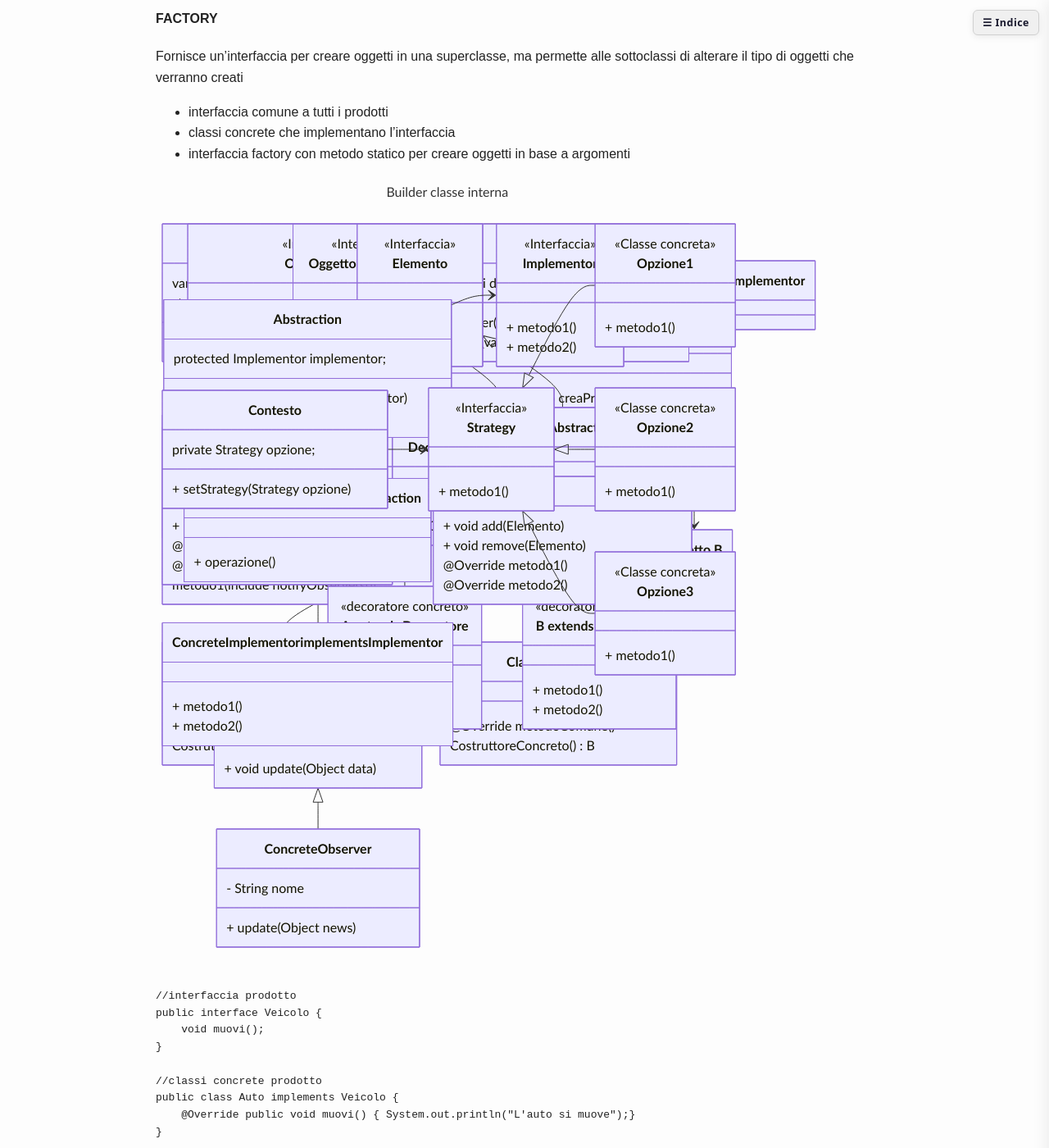
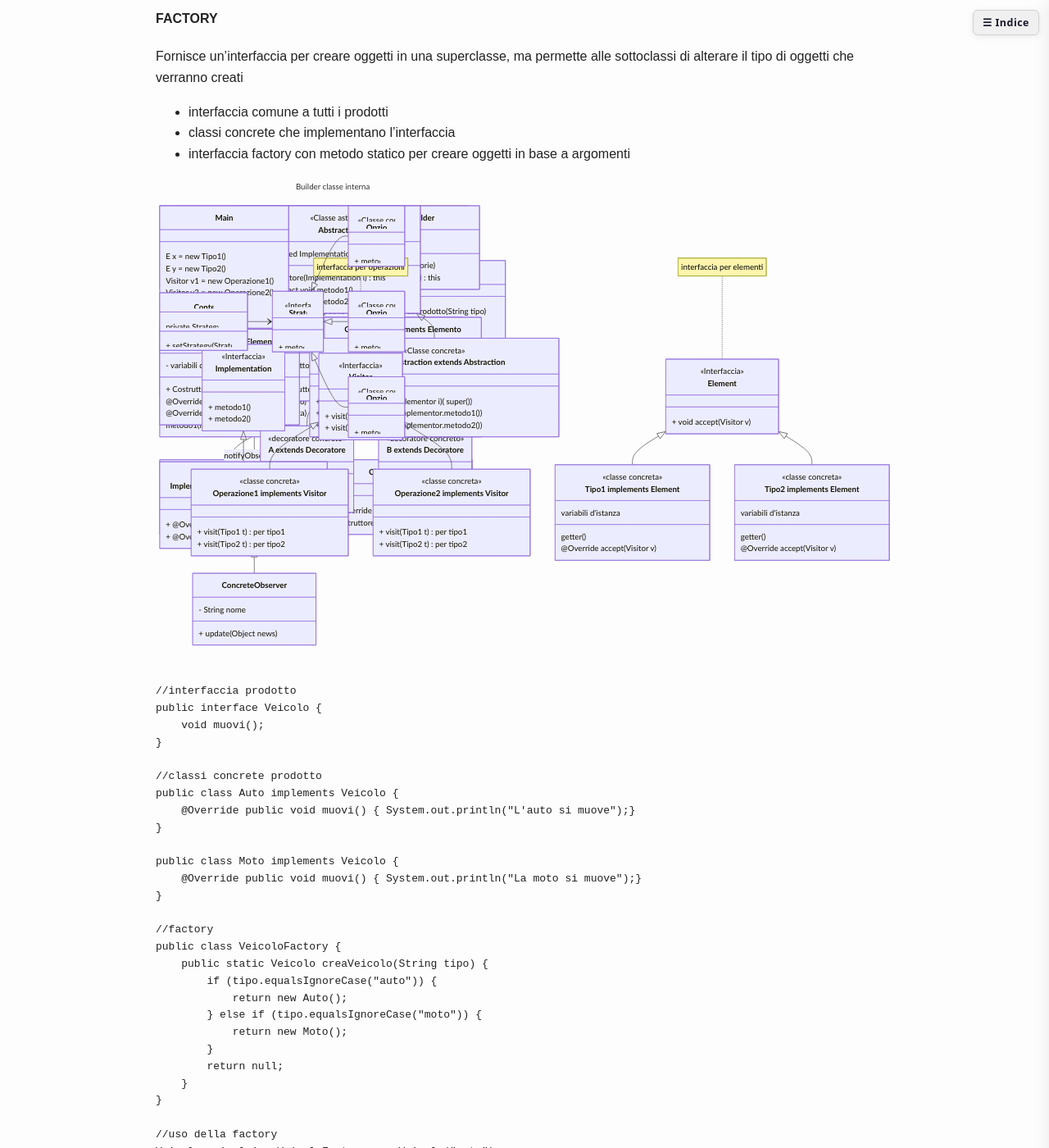
Before and after one commit to comarandr/comarandr.github.io, a Jekyll site: the page built from universita/oop.md, in a window 1280 px wide and 1400 px high, scrolled down 11083 px. Shown: the whole window at 82% size. Built offline with Jekyll 4.4.1, drawn with Linux system fonts in a browser that asks for light colours.

Commit message:
aggiunti design pattern

````diff
--- a/universita/oop.md
+++ b/universita/oop.md
@@ -1014,31 +1014,6 @@ Serve a disaccoppiare astrazione da implementazione, nei casi in cui rischio di
 
 - astrazione: tipo apparente lato client
 
-```mermaid
-classDiagram
-    direction LR
-    class Abstraction{
-        protected Implementor implementor;
-        + Abstraction(Implementor implementor)
-        + operazione()
-    }
-    class Implementor{
-        <<Interfaccia>>
-        + metodo1()
-        + metodo2()
-    }
-    class RefinedAbstraction extends Abstraction{
-        + operazione()
-    }
-    class ConcreteImplementor implements Implementor{
-        + metodo1()
-        + metodo2()
-    }
-    Abstraction --> Implementor
-    Abstraction <|-- RefinedAbstraction
-    Implementor <|-- ConcreteImplementor
-```
-
 ```java
 Abstraction a = new RefinedAbstraction(new ConcreteImplementor());
 ```
@@ -1046,6 +1021,42 @@ Abstraction a = new RefinedAbstraction(new ConcreteImplementor());
 - interfaccia implementazioni concrete e relative classi concrete
 - classe astratta con riferimento a interfaccia con attributo `protected`
 - classi concrete astrazione che estendono
+
+```mermaid
+---
+    config:
+        class:
+            hideEmptyMembersBox: true
+---
+classDiagram
+    class Abstraction{
+        <<Classe astratta>>
+        protected Implementation i;
+        Costruttore(Implementation i) this
+        + abstract void metodo1()
+        + abstract void metodo2()
+
+    }
+    class Implementation{
+        <<Interfaccia>>
+        + metodo1()
+        + metodo2()
+    }
+    class `RefinedAbstraction extends Abstraction`{
+        <<Classe concreta>>
+        + RefinedAbstraction(Implementor i)( super() )
+        + @Override metodo1( Implementor.metodo1())
+        + @Override metodo2( Implementor.metodo2())
+    }
+    class `Implementor implements Implementation`{
+        <<Classe concreta>>
+        + @Override metodo1()
+        + @Override metodo2()
+    }
+    Abstraction -- Implementation
+    Abstraction <|-- `RefinedAbstraction extends Abstraction`
+    Implementation <|-- `Implementor implements Implementation`
+```
 
 ```java
 //interfaccia implementazione
@@ -1093,6 +1104,70 @@ due interfacce:
 - per elementi (element), con metodo `accept(visitor v)`
 
 Poi classi concrete per implementare elementi e operazioni
+
+```mermaid
+---
+config:
+    class:
+        hideEmptyMembersBox: true
+---
+classDiagram
+    note for Visitor "interfaccia per operazioni"
+
+    note for Element "interfaccia per elementi"
+
+    class Main{
+        E x = new Tipo1()
+        E y = new Tipo2()
+        Visitor v1 = new Operazione1()
+        Visitor v2 = new Operazione2()
+
+        x.accept(v1)
+        y.accept(v2)
+    }
+
+    class Visitor{
+        <<Interfaccia>>
+        + visit(Tipo1 t)
+        + visit(Tipo2 t)
+    }
+
+    class Element{
+        <<Interfaccia>>
+        + void accept(Visitor v)
+    }
+
+    class `Tipo1 implements Element`{
+        <<classe concreta>>
+        variabili d'istanza
+        getter()
+        @Override accept(Visitor v)
+    }
+
+    class `Tipo2 implements Element`{
+        <<classe concreta>>
+        variabili d'istanza
+        getter()
+        @Override accept(Visitor v)
+    }
+
+    class `Operazione1 implements Visitor`{
+        <<classe concreta>>
+        + visit(Tipo1 t) per tipo1
+        + visit(Tipo2 t) per tipo2
+    }
+
+    class `Operazione2 implements Visitor`{
+        <<classe concreta>>
+        + visit(Tipo1 t) per tipo1
+        + visit(Tipo2 t) per tipo2
+    }
+
+    Visitor <|-- `Operazione1 implements Visitor`
+    Visitor <|-- `Operazione2 implements Visitor`
+    Element <|-- `Tipo1 implements Element`
+    Element <|-- `Tipo2 implements Element`
+```
 
 ```java
 //interfaccia visitor, implementa metodo visit per ogni tipo
````
